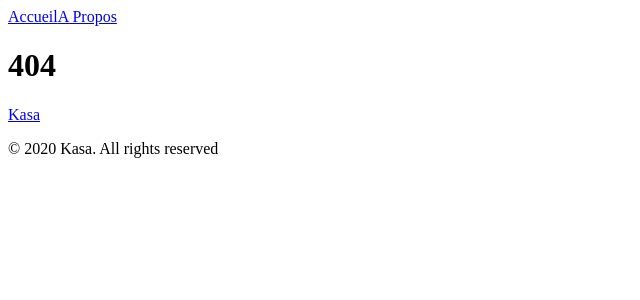
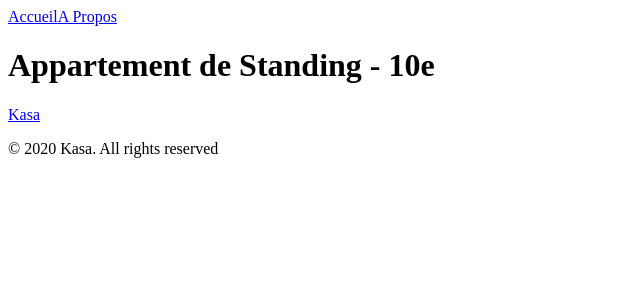
Before and after one commit to Jean-Baptiste-Paris/OC-Kasa, a React (Create React App) app: page /logement/0979876d in a window 1280 px wide. Before the commit this address had no page. Shown: the top 300 px of the page, without its empty margins (0-640 px from the left). Built offline with nearby package versions, Linux system fonts and the light colour scheme.

Commit message:
Installation de Sass Lecture des datas de logement sur FicheLogement

```diff
--- a/package.json
+++ b/package.json
@@ -10,6 +10,7 @@
     "react-dom": "^18.2.0",
     "react-router-dom": "^6.21.3",
     "react-scripts": "5.0.1",
+    "sass": "^1.70.0",
     "web-vitals": "^2.1.4"
   },
   "scripts": {
--- a/src/components/KasaRouter/index.jsx
+++ b/src/components/KasaRouter/index.jsx
@@ -9,7 +9,7 @@ function KasaRouter() {
     <Routes>
       <Route path="/" element={<Home />} />
       <Route path="/about" element={<About />} />
-      <Route path="/fiche/:logementID" element={<FicheLogement />} />
+      <Route path="/logement/:logementID" element={<FicheLogement />} />
       <Route path="*" element={<Error404 />} />
     </Routes>
   )
--- a/src/pages/FicheLogement/index.jsx
+++ b/src/pages/FicheLogement/index.jsx
@@ -1,10 +1,12 @@
 import { useParams } from 'react-router-dom'
+import logements from '../../data/logements.json'
 
 function FicheLogement() {
   const { logementID } = useParams()
+  const logement = logements.find((element) => element.id === logementID)
   return (
     <div>
-      <h1>Fiche Logement {logementID && `ID: ${logementID}`}</h1>
+      <h1>{logement.title}</h1>
     </div>
   )
 }
```
Also changed, not shown: 1 other file (tests, documents, lock files or other folders).
